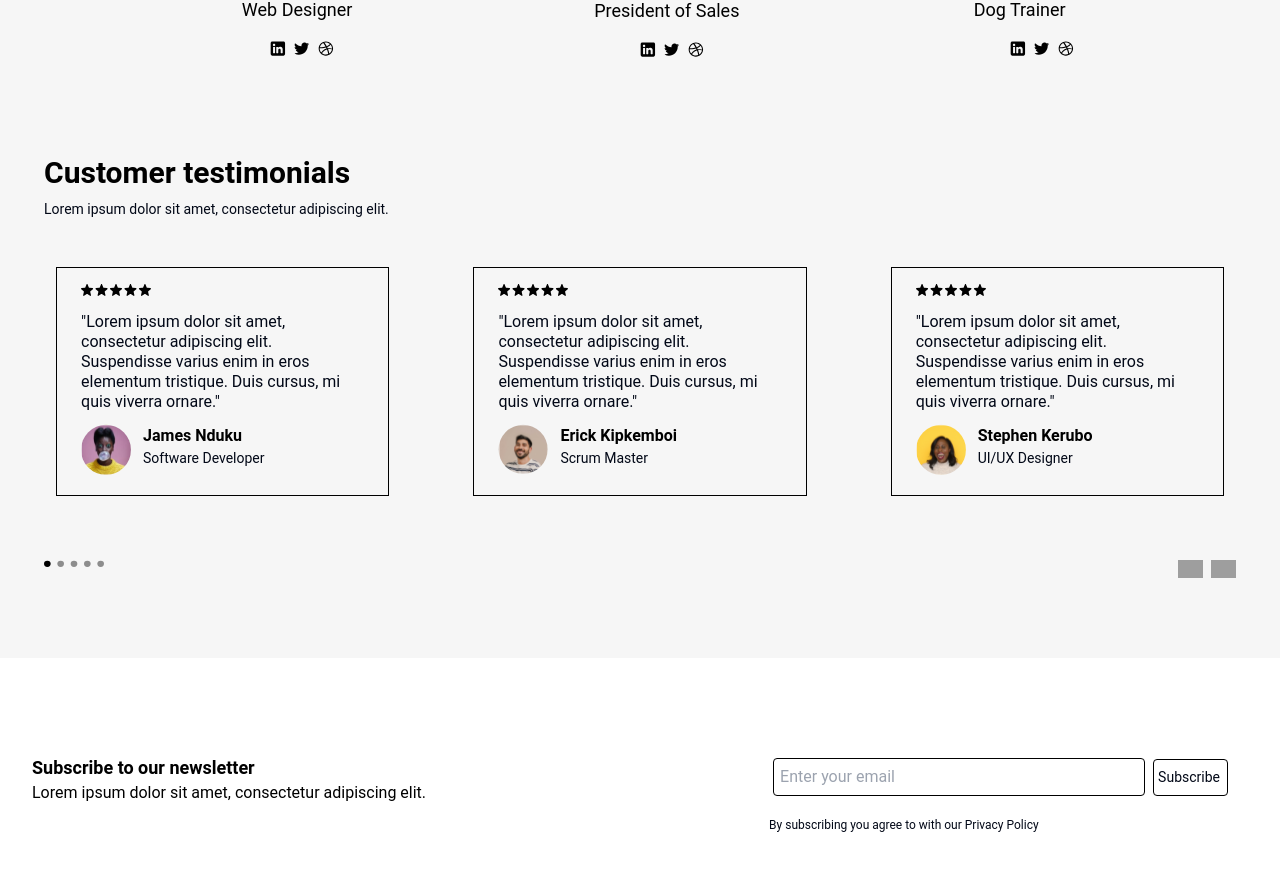
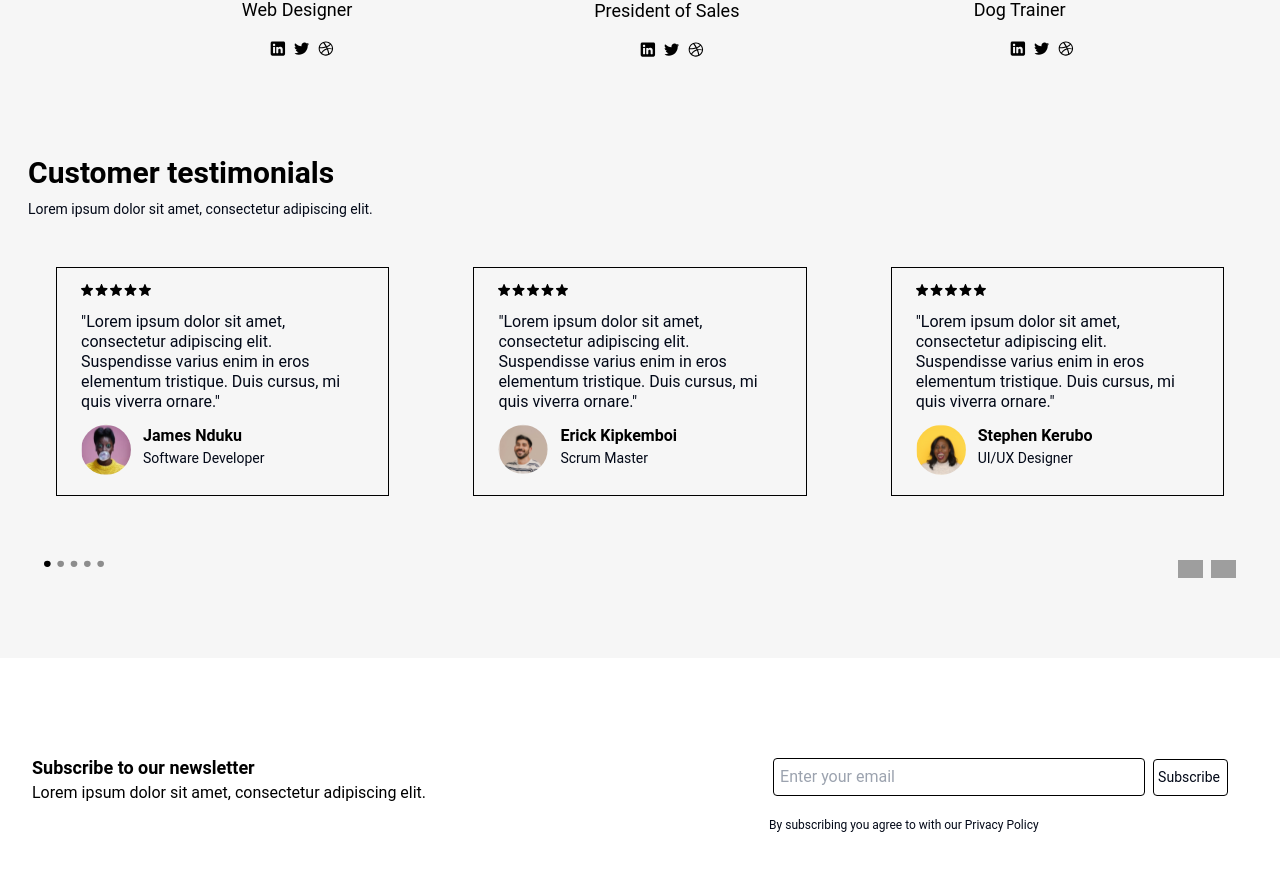
Before and after one commit to SabaZain/assignment-figma2, a Next.js app: page / in a window 1280 px wide. Shown: the part 3677-4548 px from the top of the page. Built offline with nearby package versions, Linux system fonts and the light colour scheme; grey boxes are pictures that could not be loaded.

Commit message:
Update page.tsx

```diff
--- a/src/app/Testimonials/page.tsx
+++ b/src/app/Testimonials/page.tsx
@@ -4,7 +4,7 @@ import Image from 'next/image';
 const TestimonialsPage = () => {
   return (
     <section id="testimonials" className='pt-8 pb-20 bg-[#F6F6F6]'>
-        <div className='pl-11 '>
+        <div className='pl-7 '>
         <h1 className='md:hidden lg:hidden pt-8 text-2xl text-center font-bold text-[#000000]'>What Our Student Say</h1>
           <h1 className='hidden md:flex lg:flex pt-8 text-3xl font-bold text-[#000000]'>Customer testimonials</h1>
           <p className='pt-2 text-sm text-center md:text-start lg:text-start'>Lorem ipsum dolor sit amet, consectetur adipiscing elit.</p>
```
